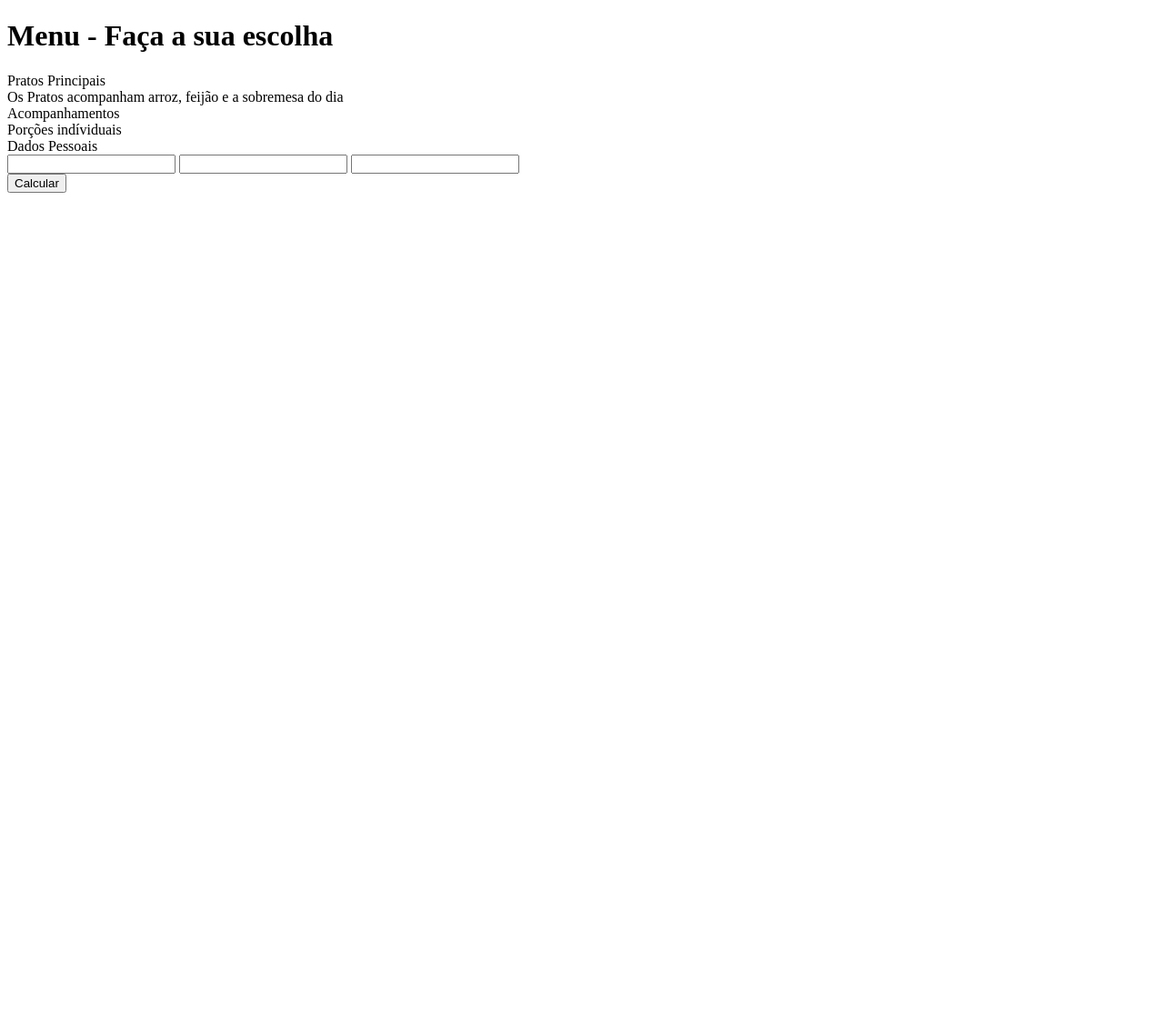
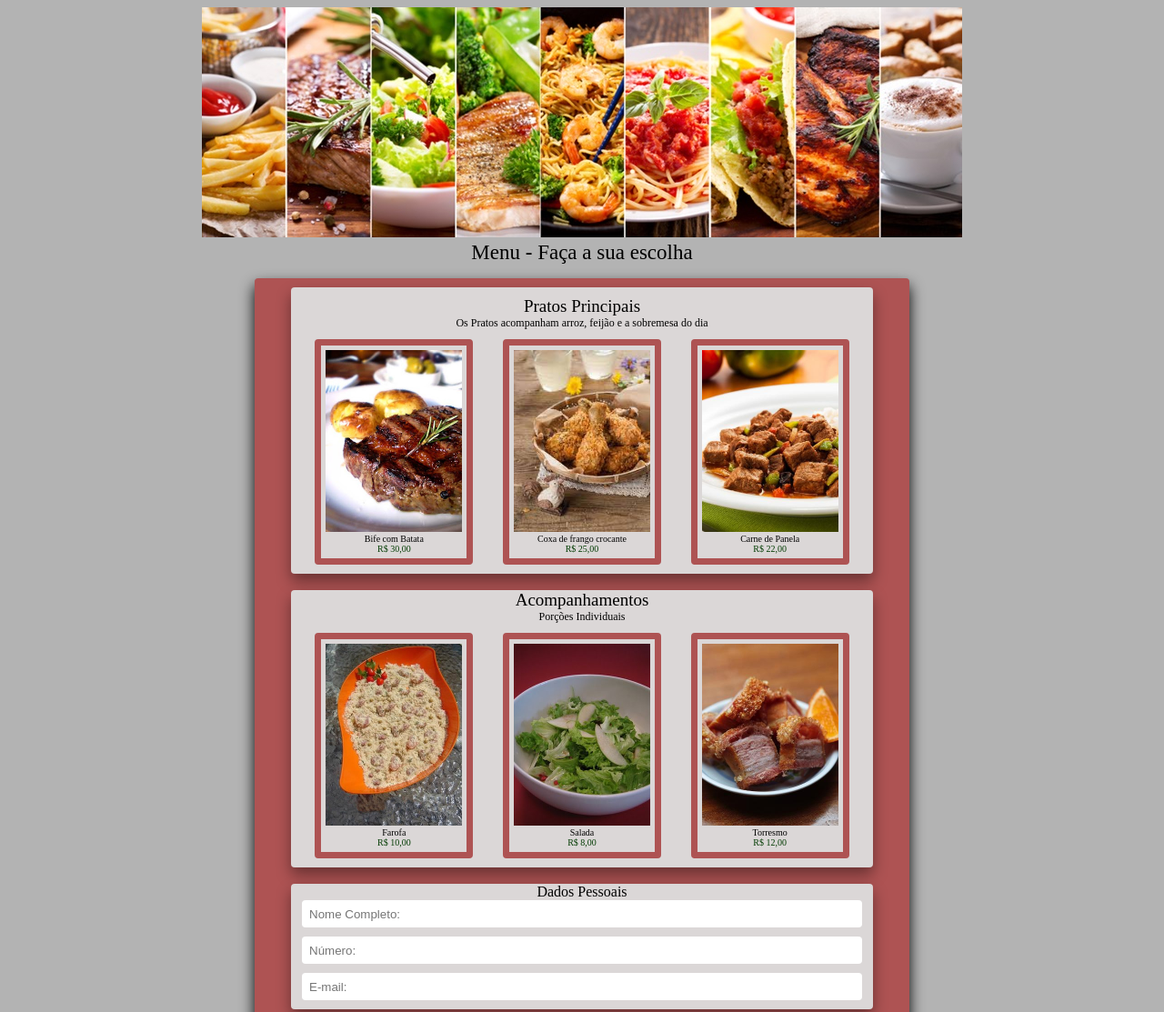
Before and after one commit to MateusL21/capitulo3-bootcampdevjr, a plain HTML site: page index.html in a window 1280 px wide. Shown: the top 1113 px of the page at 91% size. Before the commit the page ends 800 px from the top, so only its background shows below. Drawn offline with Linux system fonts and the light colour scheme.

Commit message:
closes #2 - biblioteca de mascara

```diff
--- a/index.html
+++ b/index.html
@@ -4,25 +4,75 @@
     <meta charset="UTF-8">
     <meta name="viewport" content="width=device-width, initial-scale=1.0">
     <title>Restaurante Menu</title>
+    <link rel="stylesheet" href="menu.css">
 </head>
 <body>
+    <div class="image"><img src="home.jpg" alt="home"></div>
+    <div class="page">Menu - Faça a sua escolha</div>
     <div class="container">
-        <div class="container1"><h1>Menu - Faça a sua escolha</h1>
+        <div class="container1">
             <div class="pratos-principais-tittle">Pratos Principais</div>
             <div class="pratos-principais">Os Pratos acompanham arroz, feijão e a sobremesa do dia</div>
+            <div class="pratos">
+                <div class="flex">
+                    <img class="dishes" src="bife.jpg" alt="bife"><br>
+                    Bife com Batata
+                    <div class="valor">
+                        R$ 30,00
+                    </div>
+                </div>
+                <div class="flex">
+                    <img class="dishes" src="coxa.jpg" alt="coxa"><br>
+                    Coxa de frango crocante
+                    <div class="valor">
+                        R$ 25,00
+                    </div>
+                </div>
+                <div class="flex">
+                    <img class="dishes" src="panela.jpg" alt="panela"><br>
+                    Carne de Panela
+                    <div class="valor">
+                        R$ 22,00
+                    </div>
+                </div>
+            </div>
 
     </div>
     <div class="container2">
-        <div class="acompanhamentos-tittle">Acompanhamentos</div>
-        <div>Porções indíviduais</div>
+        <div class="acompanhamentos-tittle">Acompanhamentos
+            <div class="porcoes">Porções Individuais</div>
+            <div class="acompanhamentos">
+                <div class="flex">
+                    <img class="dishes" src="farofa.jpg" alt="farofa"><br>
+                    Farofa
+                    <div class="valor">
+                        R$ 10,00
+                    </div>
+                </div>
+                <div class="flex">
+                    <img class="dishes" src="salad.jpg" alt="salad"><br>
+                    Salada
+                    <div class="valor">
+                        R$ 8,00
+                    </div>
+                </div>
+                <div class="flex">
+                    <img class="dishes" src="torresmo.jpg" alt="torresmo"><br>
+                    Torresmo
+                    <div class="valor">
+                        R$ 12,00
+                    </div>
+            </div>
+        </div>
+    </div>
 </div>
 <div class="container3">
     <div class="dados-pessoais">
         Dados Pessoais
     </div>
-        <input type="text">
-        <input type="number">
-        <input type="text">
+    <input type="text" placeholder="Nome Completo:">
+    <input type="number" placeholder="Número:">
+    <input type="text" placeholder="E-mail:">
 </div>
 <button>
     Calcular
--- /dev/null
+++ b/menu.css
@@ -0,0 +1,135 @@
+body {
+    background-color:
+    #b3b3b3;
+
+}
+
+.image {
+    text-align: center;
+}
+.page {
+    font-size: 23px;
+    margin-bottom: 15px;
+    text-align: center;
+}
+
+.pratos-principais-tittle {
+    font-size: 19px;
+    padding-top: 10px
+}
+
+.pratos-principais {
+    font-size: 12px;
+}
+
+.acompanhamentos-tittle {
+    font-size: 19px;
+}
+
+.valor {
+    color: #033c03;
+    font-size: 10px;
+}
+
+.pratos {
+    display: flex;
+    flex-direction: row;
+    justify-content: space-around;
+    padding: 10px;
+}
+
+
+.flex {
+    width: 100px 200px;
+    padding: 5px 5px;
+    border: 7px solid #ae5353;
+    border-radius: 4px;
+    font-size: 10px;
+}
+
+.acompanhamentos {
+    display: flex;
+    flex-direction: row;
+    justify-content: space-around;
+    padding: 10px;
+}
+
+
+.porcoes {
+    font-size: 12px;
+}
+
+
+.container {
+    background-color: #ae5353;
+    box-shadow: 0 8px 16px 0 rgba(0, 0, 0, 1);
+    width: 700px;
+    border-radius: 4px;
+    text-align: center;
+    margin: auto;
+    padding: 10px;
+}
+
+.container1 {
+    background-color: #dbd7d7;
+    box-shadow: 0 8px 16px 0 rgba(0, 0, 0, 0.4);
+    width: 640px;
+    border-radius: 4px;
+    margin-bottom: 18px;
+    margin-left: 30px;
+
+}
+
+.container2 {
+    background-color: #dbd7d7;
+    box-shadow: 0 8px 16px 0 rgba(0, 0, 0, 0.4);
+    width: 640px;
+    border-radius: 4px;
+    margin-bottom: 18px;
+    margin-left: 30px;
+}
+
+.container3 {
+    background-color: #dbd7d7;
+    box-shadow: 0 8px 16px 0 rgba(0, 0, 0, 0.4);
+    width: 640px;
+    border-radius: 4px;
+    align-items: center;
+    margin-bottom: 18px;
+    margin-left: 30px;
+    flex-direction: column;
+}
+
+button {
+    background-color: #ae5353;
+    box-shadow: 0 8px 16px 0 rgba(0, 0, 0, 0.4);
+    width: 640px;
+    padding: 5px;
+    color: #fff;
+    border: none;
+    border-radius: 2px;
+}
+
+button:hover{
+    background-color: #510b08;
+}
+
+input {
+    width: 600px;
+    justify-content: space-around;
+    border: none;
+    height: 14px;
+    border-radius: 4px;
+    padding: 8px;
+    margin-bottom: 10px;
+}
+
+input:focus{
+    outline: none;
+    box-shadow: 0 0 5px #435c67;
+}
+
+.dishes {
+    width: 100;
+    height: 200px;
+}
```
Lines whose indentation alone changed are shown as unchanged.
